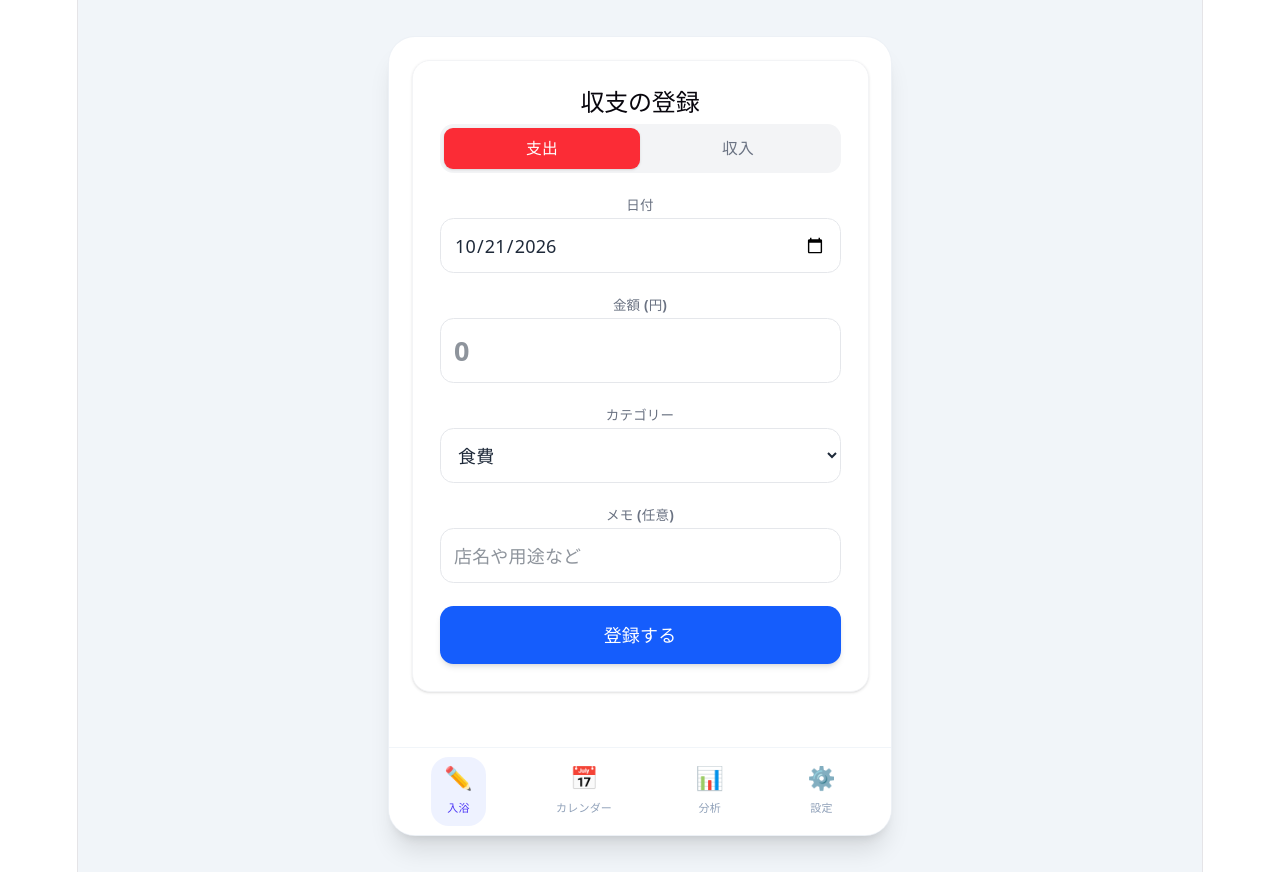
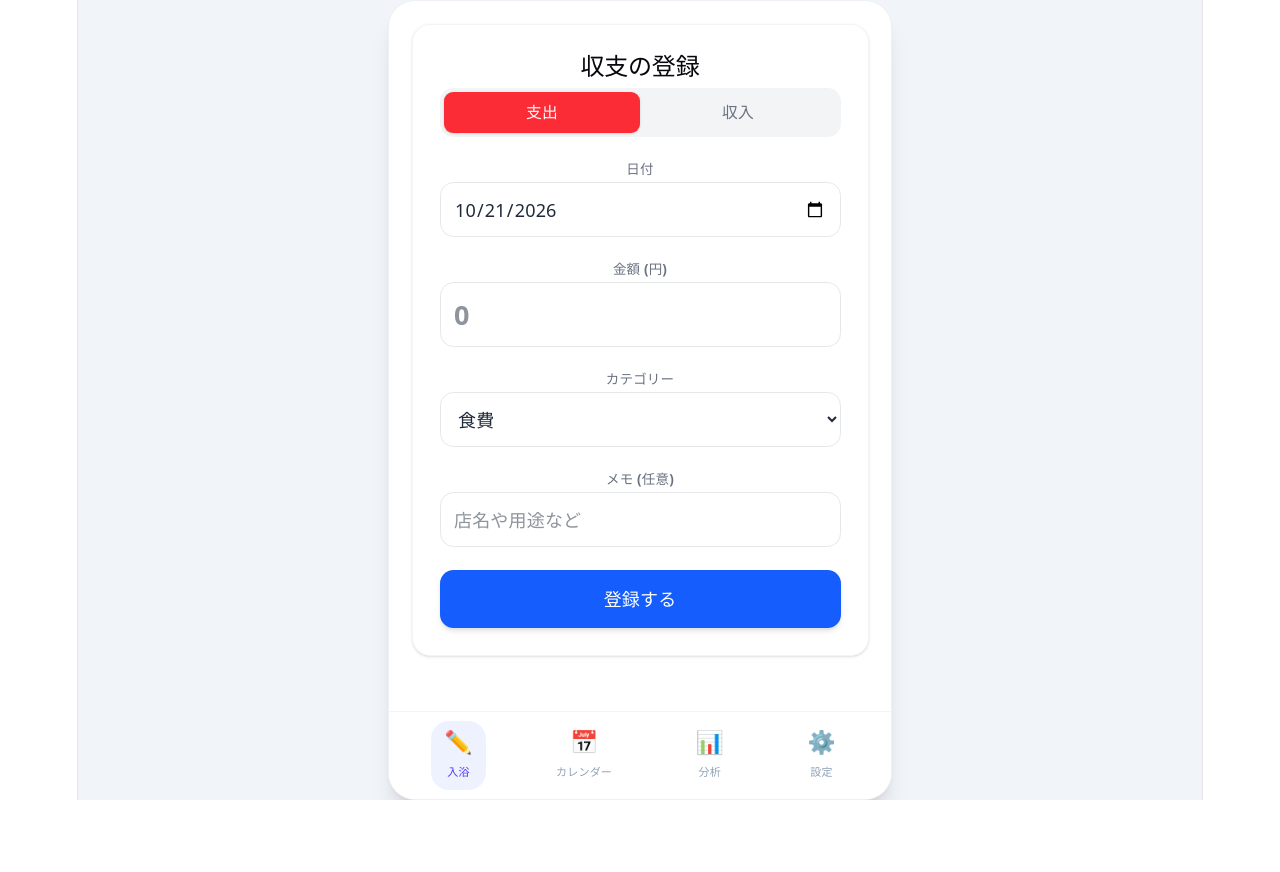
Before and after one commit to hamadaryo/kakeibo-app, a React (Vite) app in the folder frontend/: page / in a window 1280 px wide. After the commit the page ends 800 px from the top, so only its background shows below. Built offline with nearby package versions, Linux system fonts and the light colour scheme.

Commit message:
modi size bottomnavi

```diff
--- a/frontend/src/App.tsx
+++ b/frontend/src/App.tsx
@@ -11,9 +11,9 @@ export default function App() {
 
   return (
 
-    <div className="min-h-screen bg-slate-100 flex justify-center items-start sm:py-8">
+    <div className="min-h-screen bg-slate-100 flex justify-center items-start sm:py-0">
       {/* スマホサイズのメインコンテナ */}
-      <div className="w-full sm:max-w-md bg-white min-h-screen sm:min-h-[840px] sm:rounded-3xl shadow-xl flex flex-col justify-between overflow-hidden border border-slate-200/60">
+      <div className="relative w-full sm:max-w-md bg-white min-h-screen sm:min-h-[840px] sm:rounded-3xl shadow-xl flex flex-col justify-between overflow-hidden border border-slate-200/60">
         {/* メインコンテンツエリア */}
         <main className="p-5 flex-1 overflow-y-auto">
           {activeTab === 'add' && <Add />}
@@ -23,7 +23,7 @@ export default function App() {
         </main>
 
         {/* 下部固定タブナビゲーション */}
-        <nav className="bg-white border-t border-slate-100 px-3 py-2 flex justify-around items-center sticky bottom-0 z-10">
+        <nav className="absolute bg-white border-t border-slate-100 px-3 py-2 flex justify-around items-center bottom-0 left-0 right-0 z-10">
           <button
             onClick={() => setActiveTab('add')}
             className={`flex flex-col items-center py-1 px-3 rounded-2xl transition-all ${
--- a/frontend/src/components/Add.tsx
+++ b/frontend/src/components/Add.tsx
@@ -31,7 +31,7 @@ export default function Add() {
     setMessage(null);
 
     try {
-      const response = await fetch('http://13.236.87.93:8000/api/expenses', {
+      const response = await fetch('{API_BASE_URL}/api/expenses', {
         method: 'POST',
         headers: { 'Content-Type': 'application/json' },
         body: JSON.stringify({
--- a/frontend/src/components/Calendar.tsx
+++ b/frontend/src/components/Calendar.tsx
@@ -16,7 +16,7 @@ export default function Calendar() {
   // データをバックエンドから取得
   const fetchExpenses = async () => {
     try {
-      const response = await fetch('http://13.236.87.93:8000/api/expenses');
+      const response = await fetch('{API_BASE_URL}/api/expenses');
       if (response.ok) {
         const data = await response.json();
         setExpenses(data);
```
Also changed, not shown: 2 other files (tests, documents, lock files or other folders).
